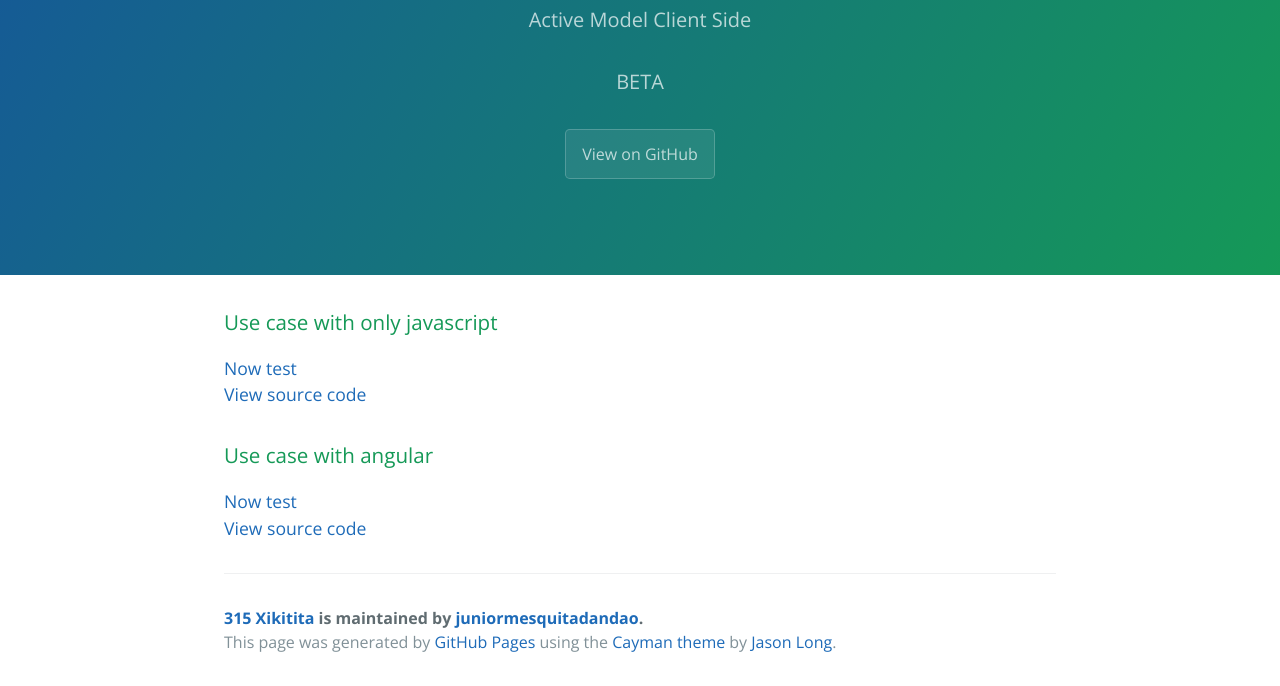
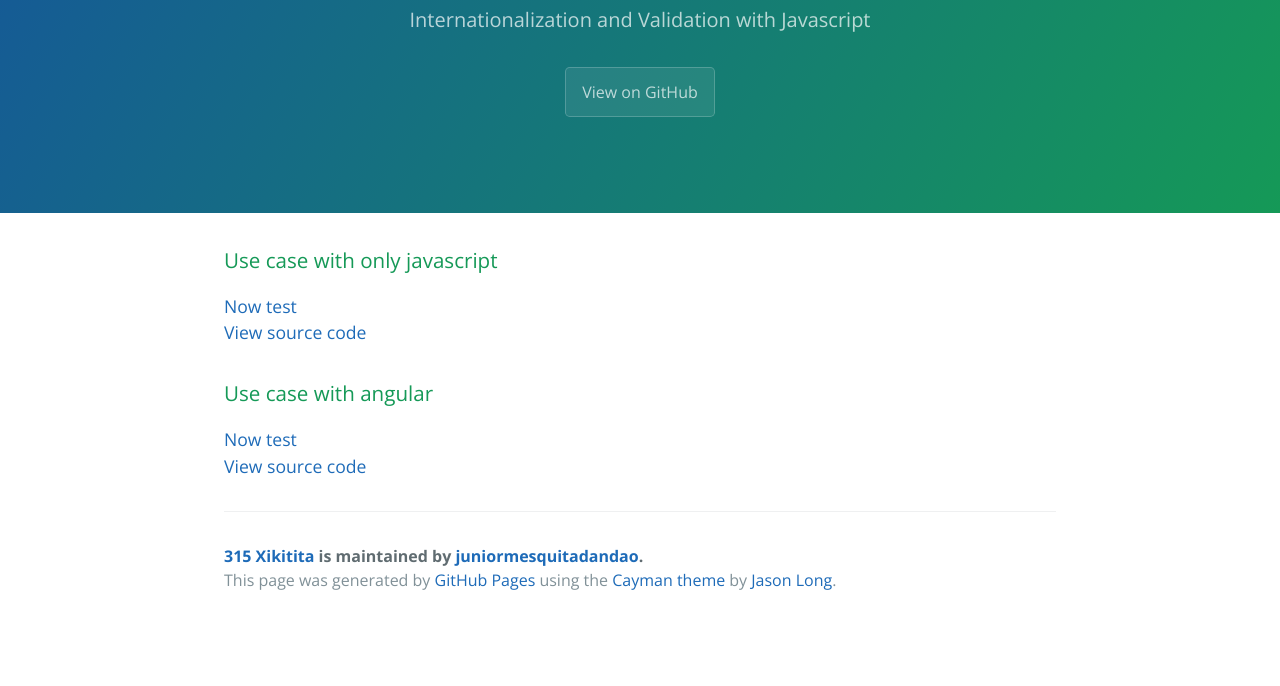
Before and after one commit to juniormesquitadandao/315_xikitita, a plain HTML site: page index.html in a window 1280 px wide. Shown: the part 170-856 px from the top of the page. After the commit the page ends 800 px from the top, so only its background shows below. Drawn offline with nearby package versions, Linux system fonts and the light colour scheme.

Commit message:
use-case

```diff
--- a/index.html
+++ b/index.html
@@ -12,8 +12,7 @@
   <body>
     <section class="page-header">
       <h1 class="project-name">315 Xikitita</h1>
-      <h2 class="project-tagline">Active Model Client Side</h2>
-      <h3 class="project-tagline">BETA</h3>
+      <h2 class="project-tagline">Internationalization and Validation with Javascript</h2>
       <a href="https://github.com/juniormesquitadandao/315_xikitita" class="btn" target="_blank">View on GitHub</a>
     </section>
 
```
